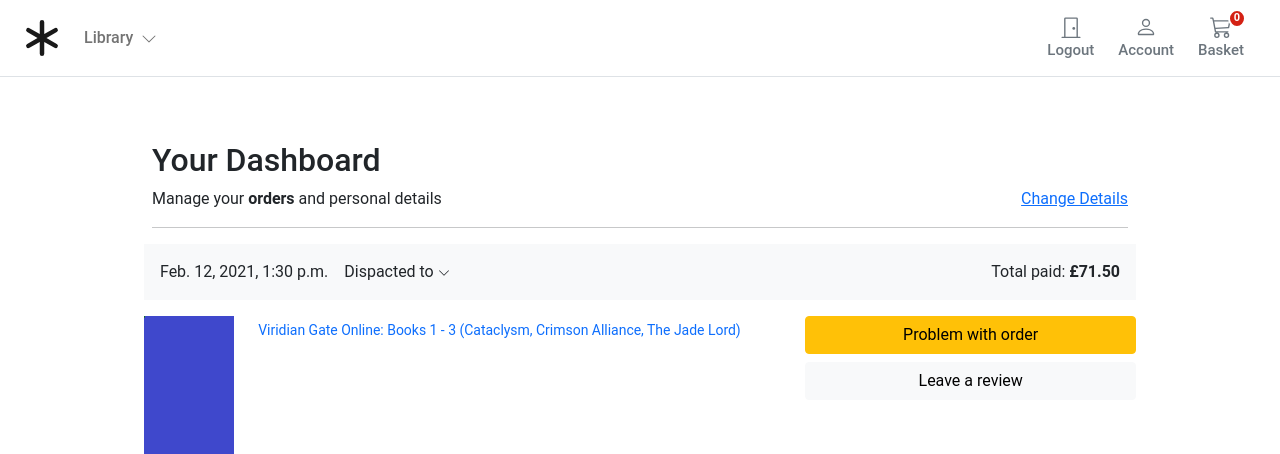
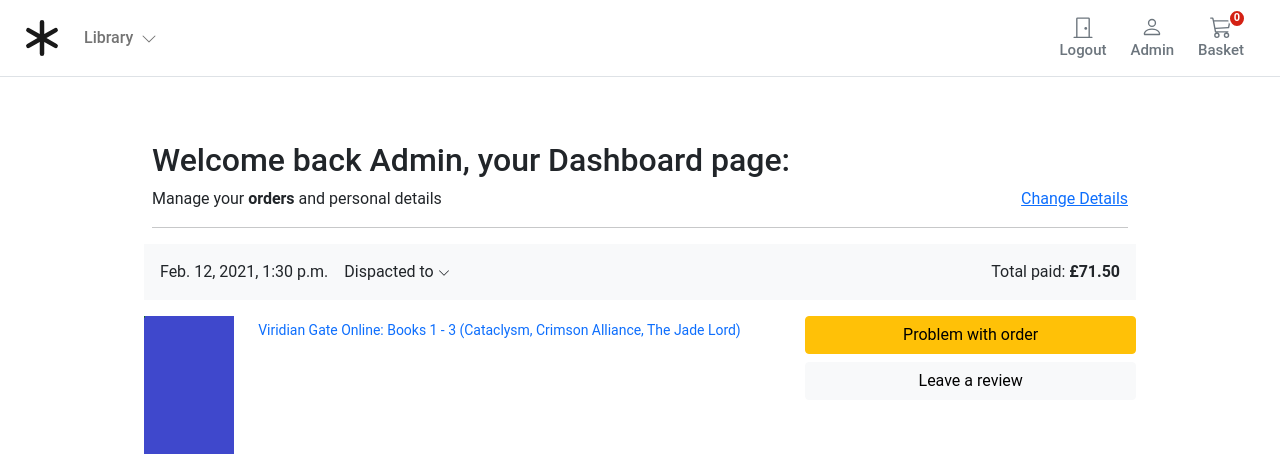
Before and after one commit to AlexFromSiberia/e_commerce, a Django app: page /account/dashboard/ in a window 1280 px wide. Shown: the top 454 px of the page. Run offline with Django 3.2, Linux system fonts and the light colour scheme; a user stored in the database is signed in; data comes from the database, SQL or seed files in the repository; both versions use the stored data as it was after the commit.

Commit message:
Added:  - Username in Dashboard  - Username below account logo(when logged in)  - Comments

```diff
--- a/ecommerce/account/views.py
+++ b/ecommerce/account/views.py
@@ -1,7 +1,6 @@
 from django.contrib.auth import login, logout
 from django.contrib.auth.decorators import login_required
 from django.contrib.sites.shortcuts import get_current_site
-from django.core.mail import EmailMessage
 from django.http import HttpResponse
 from django.shortcuts import redirect, render
 from django.template.loader import render_to_string
@@ -17,6 +16,7 @@ from core.settings import sender_mail
 
 @login_required
 def dashboard(request):
+    """Page: Dashboard. Login is required."""
     orders = user_orders(request)
     return render(request,
                   'account/user/dashboard.html',
@@ -65,6 +65,7 @@ def account_register(request):
             # Gets current domain
             current_site = get_current_site(request)
             subject = 'Activation link has been sent to your email id'
+            # the e_mail message is formed from html code: account_activation_email.html
             message = render_to_string('account/registration/account_activation_email.html', {
                 'user': user,
                 'domain': current_site.domain,
@@ -72,7 +73,7 @@ def account_register(request):
                 'token': account_activation_token.make_token(user),
             })
             # sending an activation link via e_mail
-            # Put here your sender_mail address:
+            # Put here your sender_mail address(and check e_mail settings in SETTINGS.py):
             sender = sender_mail
             receiver_mail = user.email
             mail = send_mail(subject, message, sender, [receiver_mail], fail_silently=False)
@@ -83,6 +84,7 @@ def account_register(request):
 
 
 def account_activate(request, uidb64, token):
+    """Checks if the link user used is original, then activates new user account"""
     try:
         uid = force_str(urlsafe_base64_decode(uidb64))
         user = UserBase.objects.get(pk=uid)
@@ -91,6 +93,7 @@ def account_activate(request, uidb64, token):
     if user is not None and account_activation_token.check_token(user, token):
         user.is_active = True
         user.save()
+        # Note that data set during the anonymous session is retained when the user logs in.
         login(request, user)
         return redirect('account:dashboard')
     else:
--- a/ecommerce/templates/account/registration/account_activation_email.html
+++ b/ecommerce/templates/account/registration/account_activation_email.html
@@ -1,7 +1,7 @@
 {% autoescape off %}
 Hi {{ user.user_name }},
 
-Your account has been successfully created. Please click below link to activate your account
+Your account has been successfully created. Please click the link below to activate your account:
 
 http://{{ domain }}{% url 'account:activate' uidb64=uid token=token %}
 {% endautoescape %}
--- a/ecommerce/templates/account/registration/login.html
+++ b/ecommerce/templates/account/registration/login.html
@@ -48,14 +48,14 @@
                                     </button>
                                 </div>
                                 <p class="text-center pb-3">
-                                    <a href="{% url "account:register" %}">Create an account</a>
+                                    <a href="{% url 'account:register' %}">Create an account</a>
                                 </p>
                             </form>
                             <p class="small text-center pt-4">
-                                {% comment %} <a href="{% url "password_reset" %}">Forgotten Password?</a> {% endcomment %}
+                                {% comment %} <a href="{% url 'password_reset' %}">Forgotten Password?</a> {% endcomment %}
                             </p>
                             <p class="small text-center">
-                                {% comment %} <a href="{% url "accounts:register" %}">Help Center?</a> {% endcomment %}
+                                {% comment %} <a href="{% url 'accounts:register' %}">Help Center?</a> {% endcomment %}
                             </p>
 
                         </div>
--- a/ecommerce/templates/account/user/dashboard.html
+++ b/ecommerce/templates/account/user/dashboard.html
@@ -1,13 +1,16 @@
-{% extends "../../store/base.html" %} {% load static %} {% block title %}Basket Summary{%endblock %} {% block content %}
+{% extends "../../store/base.html" %}
+{% load static %}
+{% block title %}Basket Summary{%endblock %}
+{% block content %}
 
 <main class="pt-5">
   <div class="container" style="max-width: 1000px">
     <div class="col-12">
-      <h1 class="h2">Your Dashboard</h1>
+      <h1 class="h2">Welcome back {{ user.user_name|title }}, your Dashboard page:</h1>
     </div>
     <div class="col-12 d-flex justify-content-between">
       <div>Manage your <b>orders</b> and personal details</div>
-      <div><a href="{% url "account:edit_details" %}">Change Details</a></div>
+      <div><a href="{% url 'account:edit_details' %}">Change Details</a></div>
     </div>
     <hr />
   </div>
--- a/ecommerce/templates/store/base.html
+++ b/ecommerce/templates/store/base.html
@@ -64,7 +64,7 @@
                     </button>
 
                     {% if user.is_authenticated %}
-                    <a type="button" role="button" href="{% url "account:logout" %}"
+                    <a type="button" role="button" href="{% url 'account:logout' %}"
                         class="btn btn-outline-secondary border-0 basket-btn">
                         <div>
                             <svg xmlns="http://www.w3.org/2000/svg" width="22" height="22" fill="currentColor"
@@ -77,7 +77,7 @@
                         <span class="fs15 fw500">Logout</span>
                     </a>
                     {% else %}
-                    <a type="button" role="button" href="{% url "account:login" %}"
+                    <a type="button" role="button" href="{% url 'account:login' %}"
                         class="btn btn-outline-secondary border-0 basket-btn">
                         <div>
                             <svg xmlns="http://www.w3.org/2000/svg" width="22" height="22" fill="currentColor"
@@ -92,7 +92,7 @@
                     {% endif %}
 
 
-                    <a type="button" role="button" href="{% url "account:dashboard" %}"
+                    <a type="button" role="button" href="{% url 'account:dashboard' %}"
                         class="btn btn-outline-secondary border-0 basket-btn">
                         <div>
                             <svg xmlns="http://www.w3.org/2000/svg" width="22" height="22" fill="currentColor"
@@ -101,8 +101,10 @@
                                     d="M8 8a3 3 0 1 0 0-6 3 3 0 0 0 0 6zm2-3a2 2 0 1 1-4 0 2 2 0 0 1 4 0zm4 8c0 1-1 1-1 1H3s-1 0-1-1 1-4 6-4 6 3 6 4zm-1-.004c-.001-.246-.154-.986-.832-1.664C11.516 10.68 10.289 10 8 10c-2.29 0-3.516.68-4.168 1.332-.678.678-.83 1.418-.832 1.664h10z" />
                             </svg>
                         </div>
-                        <span class="fs15 fw500">Account</span>
-                    </a>
+                        <span class="fs15 fw500">
+                            {% if user.is_authenticated %}
+                            {{ user.user_name|title }}
+                            {% else %} Account {% endif %}  </span> </a>
 
                     <a type="button" role="button" href="{% url "basket:basket_summary" %}"
                         class="btn btn-outline-secondary border-0 basket-btn">
```
Also changed, not shown: ecommerce/db.sqlite3.
